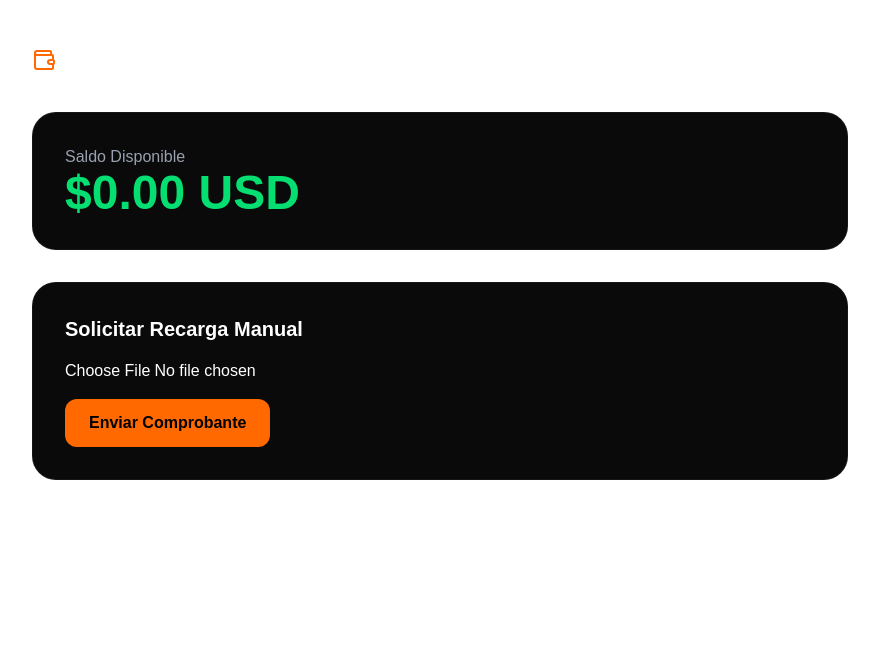
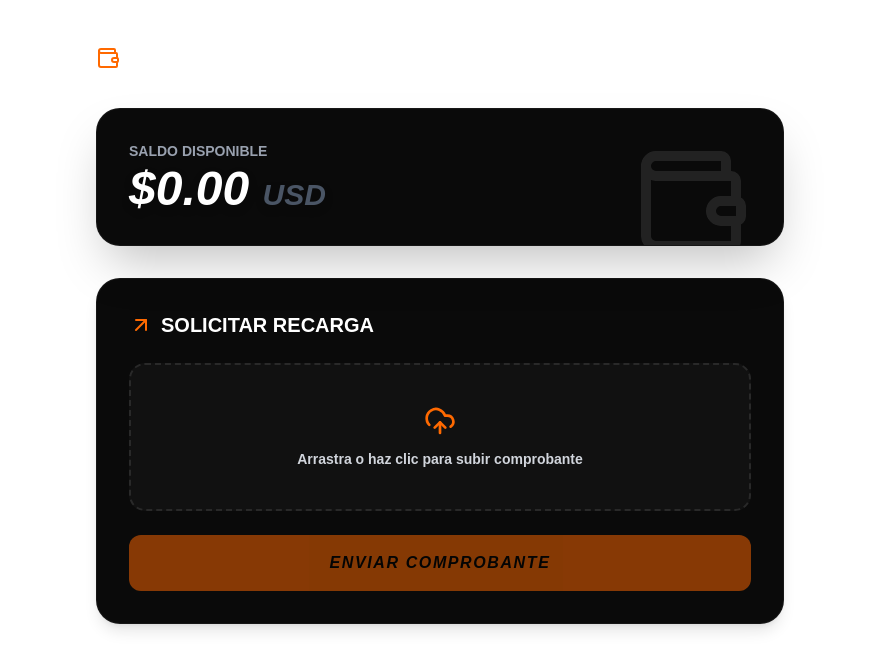
Before and after one commit to mateohs18/kitson-kit, a Next.js app: page /billetera in a window 1280 px wide. Shown: the top 670 px of the page, without its empty margins (200-1079 px from the left). Built offline with nearby package versions, Linux system fonts and the light colour scheme; no server answers.

Commit message:
asdasaaaa

```diff
--- a/app/billetera/page.tsx
+++ b/app/billetera/page.tsx
@@ -3,7 +3,7 @@
 import { useEffect, useState } from 'react';
 import { supabase } from '../../lib/supabase';
 import { useSession } from 'next-auth/react';
-import { Wallet, UploadCloud, Loader2 } from 'lucide-react';
+import { Wallet, UploadCloud, Loader2, ArrowUpRight } from 'lucide-react';
 
 export default function WalletPage() {
   const { data: session } = useSession();
@@ -21,34 +21,46 @@ export default function WalletPage() {
     fetchBalance();
   }, [session]);
 
-  const handleUploadReceipt = async () => {
-    if (!receiptFile || !session?.user?.email) return alert("Sube una captura primero.");
-    setLoading(true);
+  return (
+    <div className="max-w-3xl mx-auto p-6 md:p-10 text-white min-h-screen">
+      {/* Cabecera */}
+      <h1 className="text-3xl font-black mb-8 flex items-center gap-3 uppercase tracking-widest italic">
+        <Wallet className="text-orange-500" /> Mi Billetera
+      </h1>
 
-    // Subir a Storage y guardar en una tabla de 'recargas' (puedes crearla en Supabase)
-    const fileExt = receiptFile.name.split('.').pop();
-    const fileName = `${Date.now()}.${fileExt}`;
-    await supabase.storage.from('comprobantes').upload(fileName, receiptFile);
-
-    // Aquí podrías insertar un registro en una tabla 'recharges' para que te llegue a Discord
-    alert("Comprobante enviado. El admin lo verificará pronto.");
-    setLoading(false);
-  };
-
-  return (
-    <div className="max-w-4xl mx-auto p-10 text-white">
-      <h1 className="text-4xl font-black mb-8 flex items-center gap-3"><Wallet className="text-orange-500"/> Mi Billetera</h1>
-
-      <div className="bg-[#0A0A0A] p-8 rounded-3xl border border-white/5 mb-8">
-        <p className="text-gray-400">Saldo Disponible</p>
-        <h2 className="text-5xl font-black text-green-400">${balance.toFixed(2)} USD</h2>
+      {/* Tarjeta de Saldo (Estilo Pro) */}
+      <div className="bg-[#0A0A0A] p-8 rounded-3xl border border-white/5 mb-8 relative overflow-hidden shadow-2xl">
+        <div className="absolute top-0 right-0 p-8 opacity-10">
+          <Wallet size={120} />
+        </div>
+        <p className="text-gray-400 font-bold uppercase text-sm mb-1">Saldo Disponible</p>
+        <h2 className="text-5xl font-black text-white italic drop-shadow-lg">${balance.toFixed(2)} <span className="text-gray-600 text-3xl">USD</span></h2>
       </div>
 
-      <div className="bg-[#0A0A0A] p-8 rounded-3xl border border-white/5">
-        <h3 className="text-xl font-bold mb-4">Solicitar Recarga Manual</h3>
-        <input type="file" onChange={(e) => e.target.files && setReceiptFile(e.target.files[0])} className="mb-4 block" />
-        <button onClick={handleUploadReceipt} disabled={loading} className="bg-orange-500 text-black px-6 py-3 rounded-xl font-bold flex items-center gap-2">
-          {loading ? <Loader2 className="animate-spin"/> : "Enviar Comprobante"}
+      {/* Formulario de Recarga (Estilo Tienda) */}
+      <div className="bg-[#0A0A0A] p-8 rounded-3xl border border-white/5 shadow-lg">
+        <h3 className="text-xl font-black mb-6 uppercase flex items-center gap-2">
+          <ArrowUpRight className="text-orange-500" /> Solicitar Recarga
+        </h3>
+
+        <label className="relative flex flex-col items-center justify-center w-full py-10 px-4 bg-[#111] border-2 border-dashed border-white/10 hover:border-orange-500/50 rounded-2xl cursor-pointer transition-all group">
+          <input type="file" className="hidden" onChange={(e) => e.target.files && setReceiptFile(e.target.files[0])} />
+          {receiptFile ? (
+            <span className="text-green-400 font-bold italic">{receiptFile.name}</span>
+          ) : (
+            <div className="text-center">
+              <UploadCloud size={32} className="text-orange-500 mx-auto mb-3 group-hover:scale-110 transition-transform" />
+              <p className="text-sm font-bold text-gray-300">Arrastra o haz clic para subir comprobante</p>
+            </div>
+          )}
+        </label>
+
+        <button
+          onClick={() => alert("Función de notificación al admin en camino...")}
+          disabled={loading || !receiptFile}
+          className="w-full mt-6 bg-orange-500 hover:bg-orange-400 disabled:opacity-50 text-black py-4 rounded-xl font-black uppercase italic tracking-widest transition-all"
+        >
+          {loading ? <Loader2 className="animate-spin mx-auto"/> : "Enviar Comprobante"}
         </button>
       </div>
     </div>
```
